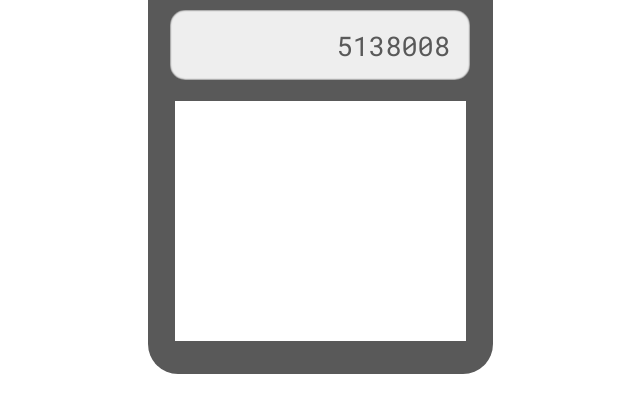
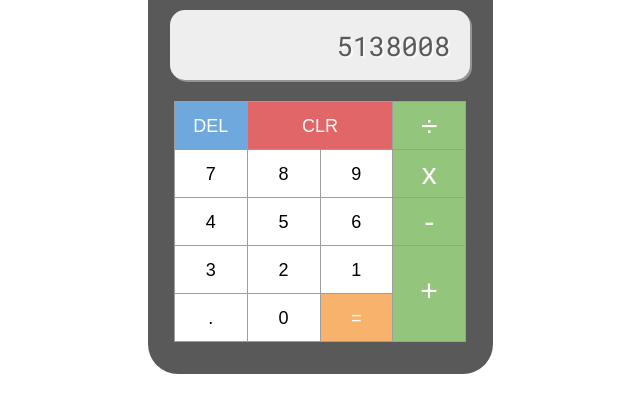
Before and after one commit to CJ1138/calculator, a plain HTML site: page index.html in a window 1280 px wide. Shown: the part 146-558 px from the top of the page, without its empty margins (320-960 px from the left). Drawn offline with Linux system fonts and the light colour scheme.

Commit message:
Added and styled buttons

```diff
--- a/calc.js
+++ b/calc.js
@@ -0,0 +1,9 @@
+const calcBody = document.getElementById('calculator-body');
+console.log(calcBody);
+const buttonGrid = calcBody.querySelector('button-grid');
+
+const buttons = buttonGrid.querySelectorAll('div');
+
+buttons.forEach(button => {
+    button.classList.add('button');
+});
--- a/index.html
+++ b/index.html
@@ -19,7 +19,24 @@
                 <div id="screen-text">5138008</div>
             </div>
             <div id="button-grid">
-
+                <div id="del" class="button del">DEL</div>
+                <div id="clr" class="button clr">CLR</div>
+                <div id="divide" class="button operator">÷</div>
+                <div id="7" class="button number">7</div>
+                <div id="8" class="button number">8</div>
+                <div id="9" class="button number">9</div>
+                <div id="mutiply" class="button operator">x</div>
+                <div id="4" class="button number">4</div>
+                <div id="5" class="button number">5</div>
+                <div id="6" class="button number">6</div>
+                <div id="subtract" class="button operator">-</div>
+                <div id="3" class="button number">3</div>
+                <div id="2" class="button number">2</div>
+                <div id="1" class="button number">1</div>
+                <div id="add" class="button operator">+</div>
+                <div id="point" class="button number">.</div>
+                <div id="0" class="button number">0</div>
+                <div id="equals" class="button equals">=</div>
             </div>
         </div>
         <script src="calc.js"></script>
--- a/styles.css
+++ b/styles.css
@@ -40,16 +40,65 @@ body{
     font-family: 'Roboto Mono', monospace;
     font-size: 27px;
     color: #595959;
-    box-shadow: inset 0 0 2px #000000;
+    box-shadow: 2px 2px 0px #b7b7b7a1;
 
 }
 #screen-text {
     margin: 20px;
+    text-shadow: 2px 2px #ffffffa1;
+
 }
 #button-grid {
     width: 291px;
     height: 240px;
     margin-top: 21px;
     background-color: white;
+    display: grid;
+    grid-template-columns: 1fr 1fr 1fr 1fr;
+    grid-template-rows: 1fr 1fr 1fr 1fr 1fr;
+    grid-template-columns: "DEL CLR CLR DIVIDE"
+                            "7 8 9 MULT"
+                            "4 5 6 DIV"
+                            "3 2 1 SUB"
+                            "DOT 0 EQUALS BLNK";
+    text-align: center;
+    font-family: Arial, Helvetica, sans-serif;
+    font-size: 18px;
+    border-bottom: 0.5px solid #9e9e9e;
+    border-right: 0.5px solid #9e9e9e;
 
 }
+.button{
+    display: inline-block;
+    padding-top: 14px;
+    border-top: 0.5px solid #9e9e9e;
+    border-left: 0.5px solid #9e9e9e;
+
+}
+.del{
+    background-color: #6FA8DC;
+    color: white;
+}
+.clr{
+    background-color: #E06667;
+    color: white;
+    grid-column-start: 2;
+    grid-column-end: 4;
+}
+.operator{
+    background-color: #93C57D;
+    color: white;
+    font-size: 30px;
+    padding-top: 7px;
+
+}
+.equals{
+    background-color: #F7B26B;
+    color: white;
+}
+#add{
+    padding-top: 28px;
+    grid-column-start: 4;
+    grid-row-start: 4;
+    grid-row-end:6;
+}
```
